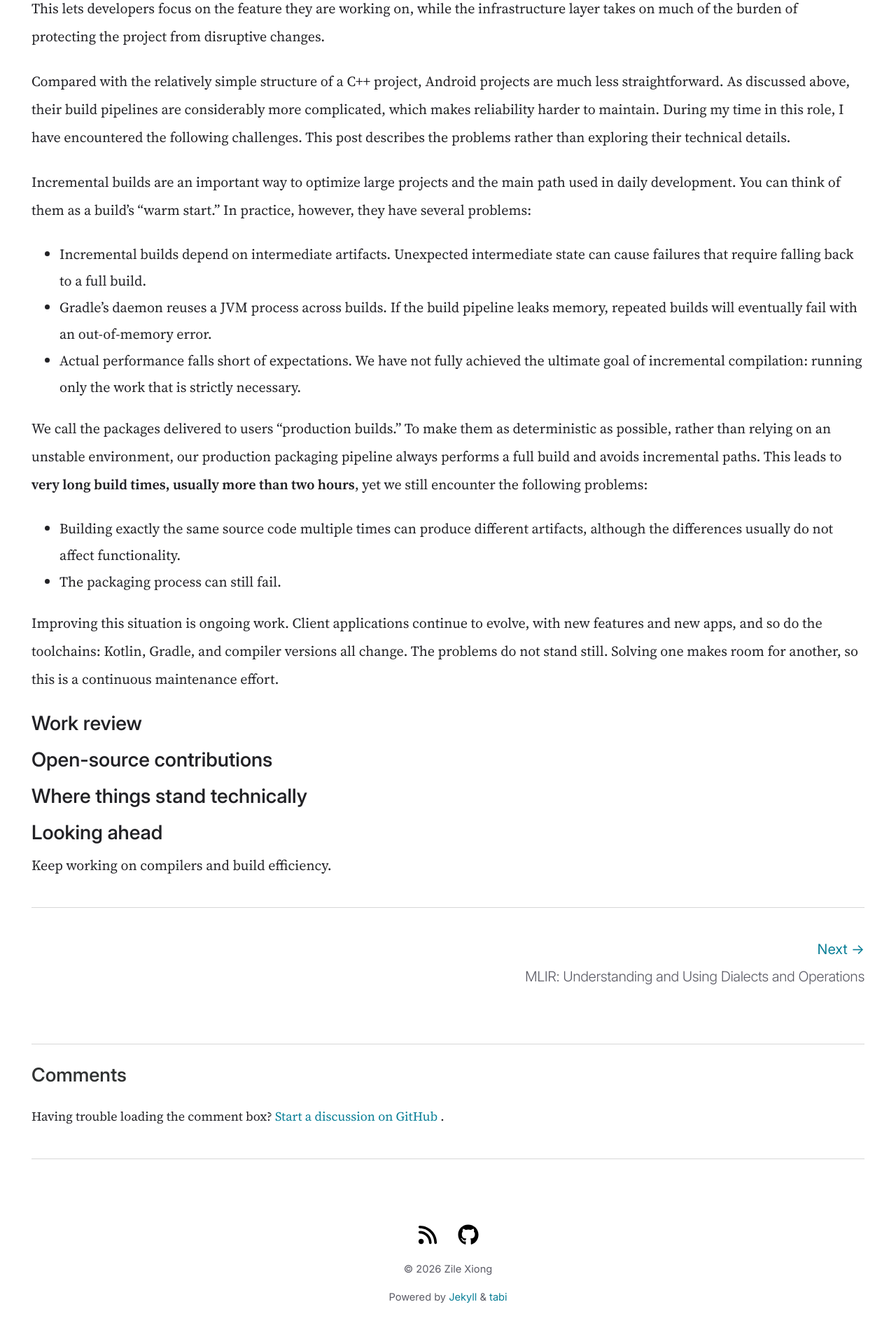
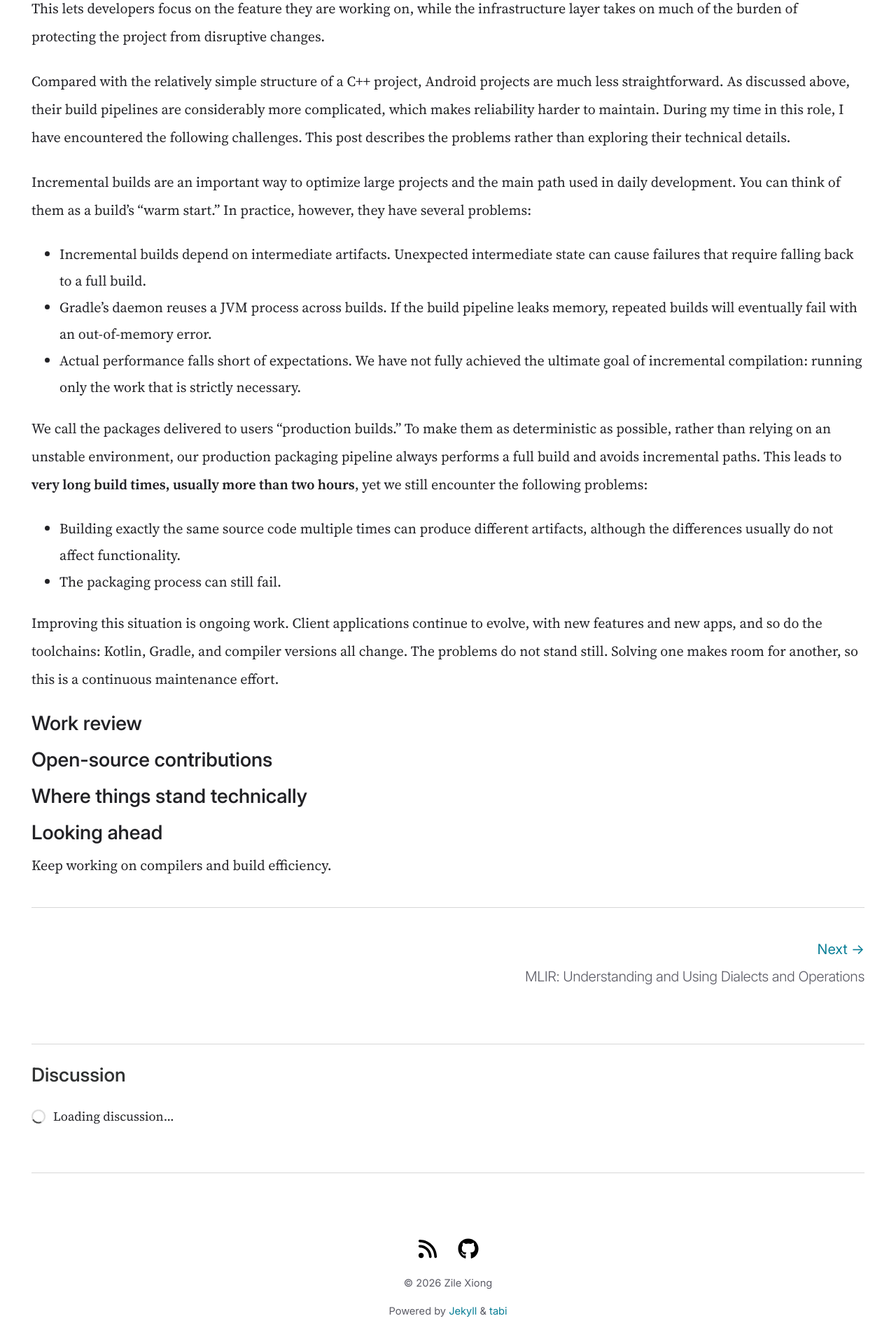
Before and after one commit to xiongzile/xiongzile.github.io, a Jekyll site: the page built from 2026-summary.md, in a window 1280 px wide. Shown: the part 3083-5003 px from the top of the page at 70% size. Built offline with Jekyll 4.4.1, drawn with Linux system fonts in a browser that asks for light colours; comment, search, counter and statistics services are not loaded.

Commit message:
Rename comments to discussion and add loading state

```diff
--- a/_includes/comments.html
+++ b/_includes/comments.html
@@ -1,5 +1,6 @@
 <section class="comments" aria-labelledby="comments-title">
-  <h2 class="comments-title" id="comments-title">Comments</h2>
+  <h2 class="comments-title" id="comments-title">Discussion</h2>
+  <p class="comments-status" role="status" aria-live="polite">Loading discussion…</p>
   <script
     src="https://utteranc.es/client.js"
     repo="xiongzile/xiongzile.github.io"
@@ -8,10 +9,40 @@
     crossorigin="anonymous"
     async>
   </script>
-  <p class="comments-fallback">
-    Having trouble loading the comment box?
-    <a href="https://github.com/xiongzile/xiongzile.github.io/issues/new?title=Comments%20on%20{{ page.title | uri_escape }}">
-      Start a discussion on GitHub
-    </a>.
-  </p>
+  <script>
+    (() => {
+      const section = document.currentScript.closest('.comments');
+      const status = section.querySelector('.comments-status');
+      const client = section.querySelector('script[src*="utteranc.es/client.js"]');
+      let timeout;
+
+      const showError = () => {
+        window.clearTimeout(timeout);
+        status.textContent = 'Discussion is taking longer than expected.';
+        status.classList.add('comments-status-error');
+      };
+
+      const watchFrame = (frame) => {
+        if (!frame || frame.dataset.loadingWatched) return;
+        frame.dataset.loadingWatched = 'true';
+        frame.addEventListener('load', () => {
+          window.clearTimeout(timeout);
+          status.remove();
+        }, { once: true });
+        frame.addEventListener('error', showError, { once: true });
+      };
+
+      const observer = new MutationObserver(() => {
+        const frame = section.querySelector('.utterances-frame');
+        if (!frame) return;
+        observer.disconnect();
+        watchFrame(frame);
+      });
+
+      observer.observe(section, { childList: true, subtree: true });
+      watchFrame(section.querySelector('.utterances-frame'));
+      timeout = window.setTimeout(showError, 15000);
+      client.addEventListener('error', showError, { once: true });
+    })();
+  </script>
 </section>
--- a/assets/comments.css
+++ b/assets/comments.css
@@ -11,12 +11,36 @@
   font-size: 1.35rem;
 }
 
+.comments-status {
+  display: flex;
+  align-items: center;
+  gap: 0.55rem;
+  margin: 1rem 0;
+  color: var(--text-color);
+  font-size: 0.9rem;
+}
+
+.comments-status:not(.comments-status-error)::before {
+  width: 0.8rem;
+  height: 0.8rem;
+  border: 2px solid var(--divider-color);
+  border-top-color: var(--text-color-high-contrast);
+  border-radius: 50%;
+  content: "";
+  animation: comments-spin 0.8s linear infinite;
+}
+
+@keyframes comments-spin {
+  to { transform: rotate(360deg); }
+}
+
 .comments .utterances {
   margin-left: 0 !important;
   margin-right: auto !important;
 }
 
-.comments-fallback {
-  margin-block: 1rem 0;
-  font-size: 0.9rem;
+@media (prefers-reduced-motion: reduce) {
+  .comments-status:not(.comments-status-error)::before {
+    animation: none;
+  }
 }
```
